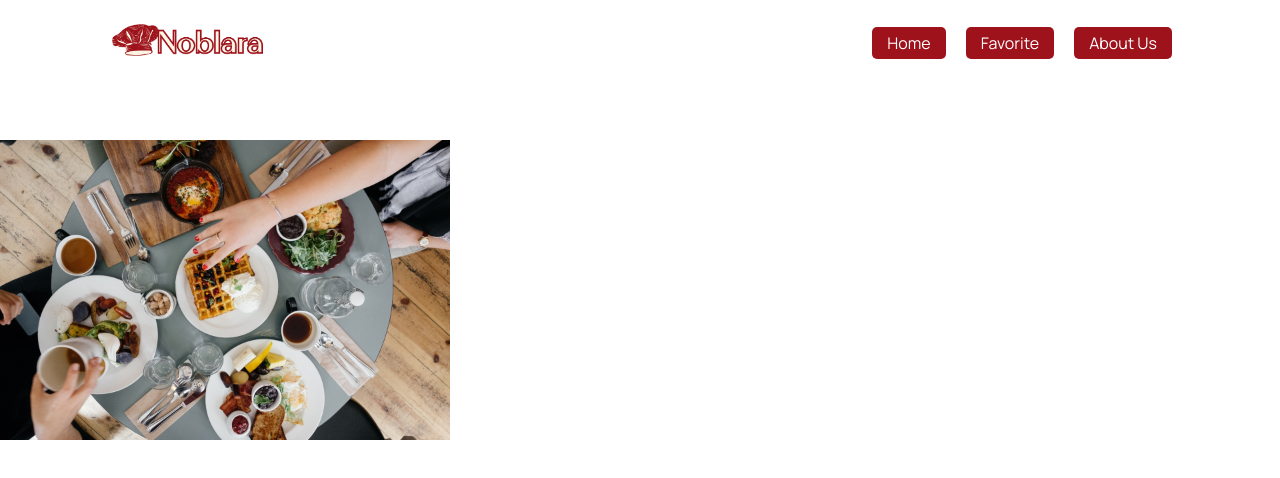
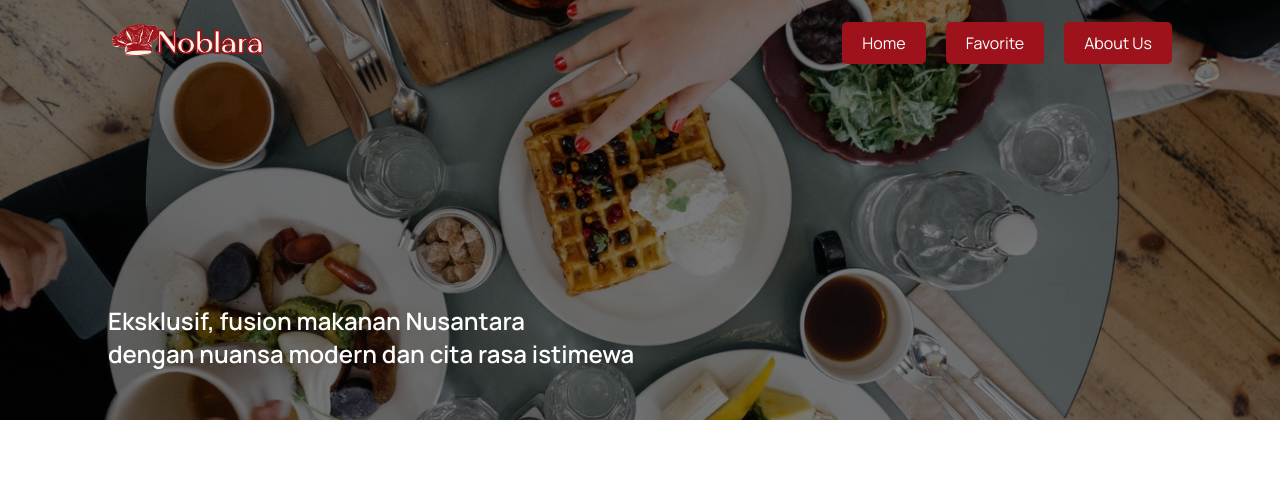
Before and after one commit to seoeka/idcamp-fe-expert-noblara, a website built with webpack: page src/templates/index.html in a window 1280 px wide. Shown: the top 478 px of the page. Built offline with nearby package versions, Linux system fonts and the light colour scheme; files whose address does not match are found by name.

Commit message:
feat: add hero element

```diff
--- /dev/null
+++ b/src/scripts/component/hero-element.js
@@ -0,0 +1,21 @@
+import hero from "../../public/images/heros/hero-image_2.jpg";
+
+class HeroElement extends HTMLElement {
+  connectedCallback() {
+    this.render();
+  }
+
+  render() {
+    this.innerHTML = `
+            <section class="hero-element">
+                <div class="darker-img"></div>
+                <img src="${hero}" id=hero alt="" />
+                <div class="hero-caption">
+                    <p class="caption">Eksklusif, fusion makanan Nusantara<br>dengan nuansa modern dan cita rasa istimewa</p>
+                </div>
+            </section>
+            `;
+  }
+}
+
+customElements.define("hero-element", HeroElement);
--- a/src/scripts/component/navigation-bar.js
+++ b/src/scripts/component/navigation-bar.js
@@ -3,6 +3,7 @@ import logo from '../../public/images/logo.png';
 class NavigationBar extends HTMLElement {
   connectedCallback() {
     this.render();
+    this.scrolled();
   }
 
   render() {
@@ -26,6 +27,17 @@ class NavigationBar extends HTMLElement {
         </nav>
         `;
   }
+  scrolled() {
+    const navbar = this.querySelector('nav');
+    window.addEventListener('scroll', () => {
+      const scrolled = window.scrollY > 80;
+      navbar.classList.toggle('scrolled', scrolled);
+
+      navbar.style.backgroundColor = scrolled
+        ? "rgba(34, 34, 34, 1)"
+        : "rgba(34, 34, 34, 0)";
+    });
+  }
 }
 
 customElements.define("nav-bar", NavigationBar);
--- a/src/scripts/index.js
+++ b/src/scripts/index.js
@@ -5,5 +5,6 @@ import '../styles/responsive.scss';
 import main from './view/main';
 import './component/rest-list';
 import './component/navigation-bar';
+import './component/hero-element';
 
 document.addEventListener("DOMContentLoaded", main);
--- a/src/styles/main.scss
+++ b/src/styles/main.scss
@@ -19,8 +19,9 @@ a {
   display: none;
 }
 
-.nav {
+nav {
   display: flex;
+  width: 100%;
   position: fixed;
   z-index: 10;
   transition-duration: 300;
@@ -28,10 +29,11 @@ a {
 
 .nav-content {
   display: flex;
-  justify-content: space-between;
+  width: inherit;
+  margin: auto;
   align-items: center;
   padding: 20px 108px;
-  background: rgba(34, 34, 34, 0);
+  justify-content: space-between;
 }
 
 .nav-list {
@@ -41,6 +43,47 @@ a {
 
 .nav-list > a {
   background-color: $primary;
-  padding: 5px 15px;
+  padding: 10px 20px;
   border-radius: 5px;
 }
+
+.hero-element {
+  display: flex;
+  position: relative;
+  height: 420px;
+  overflow: hidden;
+}
+
+.darker-img {
+  position: absolute;
+  inset: 0;
+  background-image: linear-gradient(0deg, rgba(0, 0, 0, 0.50) 0%, rgba(0, 0, 0, 0.50) 100%);
+}
+
+#hero {
+  width: 100%;
+  height: 100%;
+  object-fit: cover;
+}
+
+.hero-caption {
+  inset: 0;
+  display: flex;
+  flex-direction: column;
+  position: absolute;
+  padding: 0 108px;
+  margin: auto;
+  font-size: 24px;
+  font-weight: 600;
+  word-wrap: break-word;
+  margin-bottom: 50px;
+  justify-content: end;
+}
+
+.caption {
+  width: 530px;
+}
+
+main {
+  min-height: 200vh;
+}
--- a/src/styles/root.scss
+++ b/src/styles/root.scss
@@ -1,5 +1,9 @@
-@import url('https://fonts.googleapis.com/css2?family=DM+Serif+Display:ital@0;1&family=Manrope:wght@200..800&display=swap');
+@import url('https://fonts.googleapis.com/css2?family=Manrope:wght@200..800&display=swap');
 
+// color
 $primary: #9D121B;
 $secondary: #222222;
 $tertiary: #57423F;
+
+// width
+$full: 1064px;
--- a/src/templates/index.html
+++ b/src/templates/index.html
@@ -11,11 +11,7 @@
         <nav-bar></nav-bar>
     </header>
     <main>
-        <section class="hero-element">
-            <h1>Noblara</h1>
-            <p>"Eksklusif, fusion makanan Nusantara dengan nuansa modern dan cita rasa istimewa."</p>
-            <img src="./images/heros/hero-image_2.jpg" width="450" alt="" />
-        </section>
+        <hero-element></hero-element>
         <section class="rest-card" id="main-content">
             <div class="rest-title">
 
```
